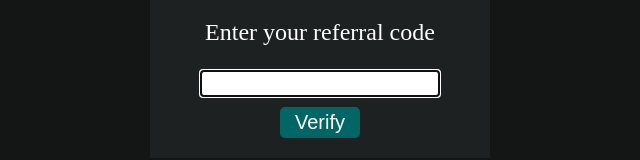
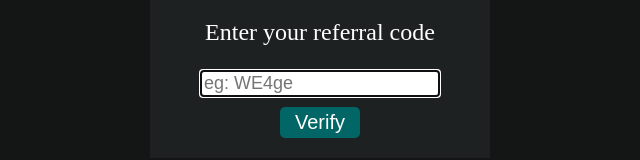
Before and after one commit to Pavangbhat/Signup-flow, a React (Create React App) app: page /referral in a window 1280 px wide. Both pictures are taken after a click on the element "Yes I do have". Shown: the part 427-587 px from the top of the page, without its empty margins (320-960 px from the left). Built offline with nearby package versions, Linux system fonts and the light colour scheme.

Commit message:
added place holder

```diff
--- a/src/pages/referral/index.js
+++ b/src/pages/referral/index.js
@@ -37,6 +37,7 @@ const Referral = () => {
               maxLength="5"
               data-testid="inputBox"
               autoFocus
+              placeholder="eg: WE4ge"
               value={value}
               onChange={(e) => {
                 setIsReferralValid(true);
```
